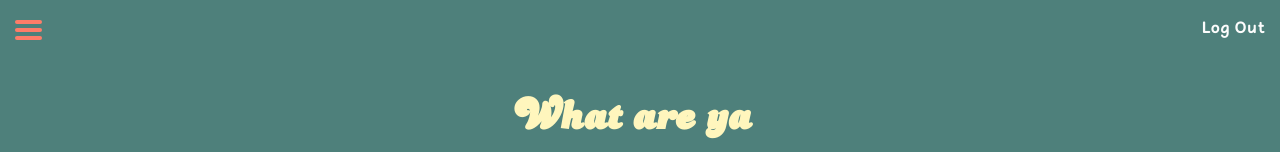
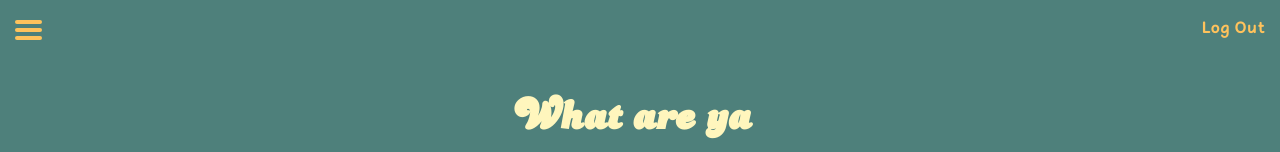
Before and after one commit to Cylecq/share-my-ride, a React (Vite) app in the folder frontend/: page /look in a window 1280 px wide. Shown: the top 152 px of the page. Built offline with nearby package versions, Linux system fonts and the light colour scheme.

Commit message:
pull origin dev

```diff
--- a/frontend/src/components/BurgerMenu.css
+++ b/frontend/src/components/BurgerMenu.css
@@ -18,7 +18,7 @@
   width: 2em;
   margin-top: 4px;
   height: 0.3em;
-  background-color: var(--primary-color);
+  background-color: var(--secondary-color);
   border-radius: 0.5em;
   z-index: 3;
 }
--- a/frontend/src/components/NavBar.css
+++ b/frontend/src/components/NavBar.css
@@ -5,8 +5,7 @@
 }
 
 .nav-bar > a {
-  font-family: var(--font-text);
-  color: var(--background-card);
+  color: var(--secondary-color);
   font-weight: 600;
   margin-right: 15px;
 }
```
Also changed, not shown: frontend/src/pages/LogIn.jsx (deleted, +0 -7 lines), frontend/src/pages/SignUp.jsx (deleted, +0 -7 lines).
